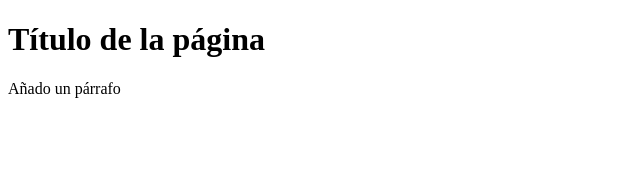
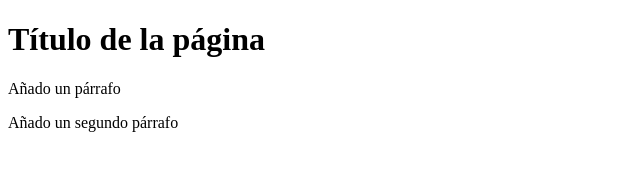
Before and after one commit to blbk/CursoGithub2_YPI, a plain HTML site: page index.html in a window 1280 px wide. Shown: the whole page, without its empty margins (0-640 px from the left). Drawn offline with Linux system fonts and the light colour scheme.

Commit message:
Agrego segundo párrafo

```diff
--- a/index.html
+++ b/index.html
@@ -8,5 +8,6 @@
 <body>
     <h1>Título de la página</h1>
     <p>Añado un párrafo</p>
+    <p>Añado un segundo párrafo</p>
 </body>
 </html>
```
